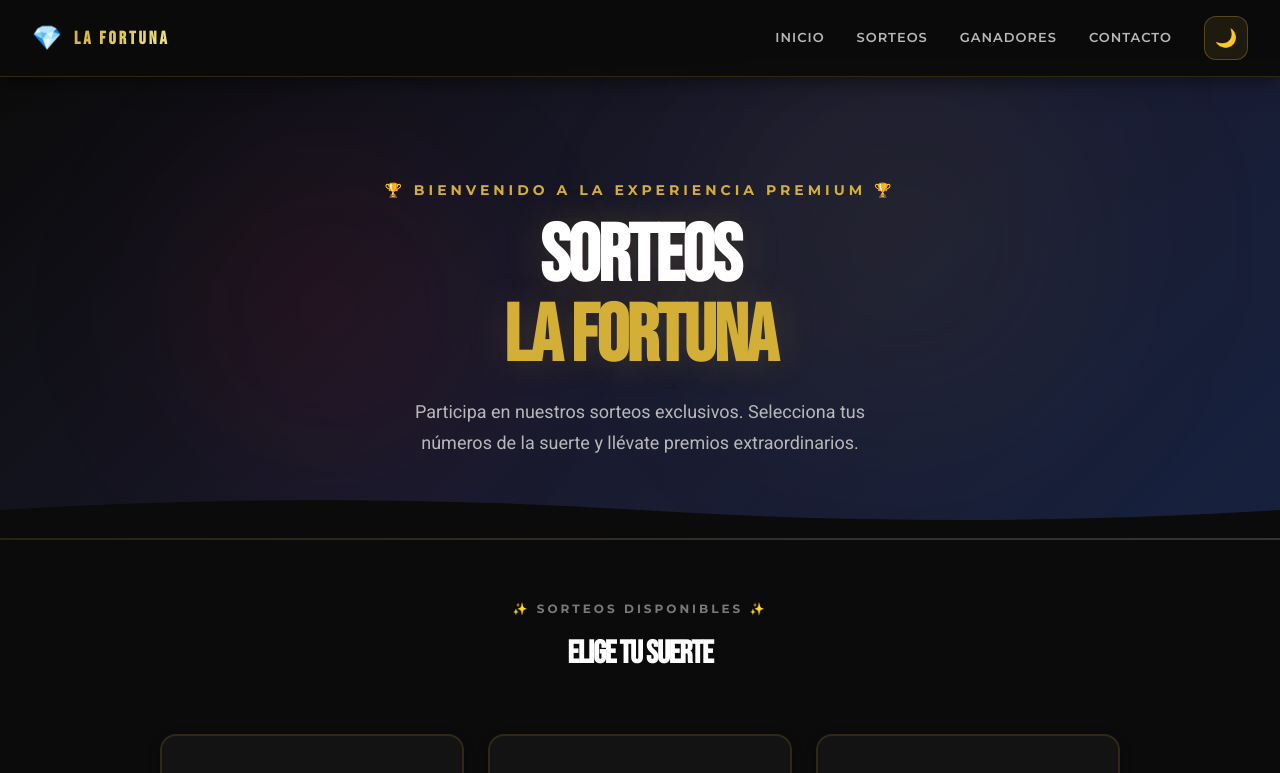
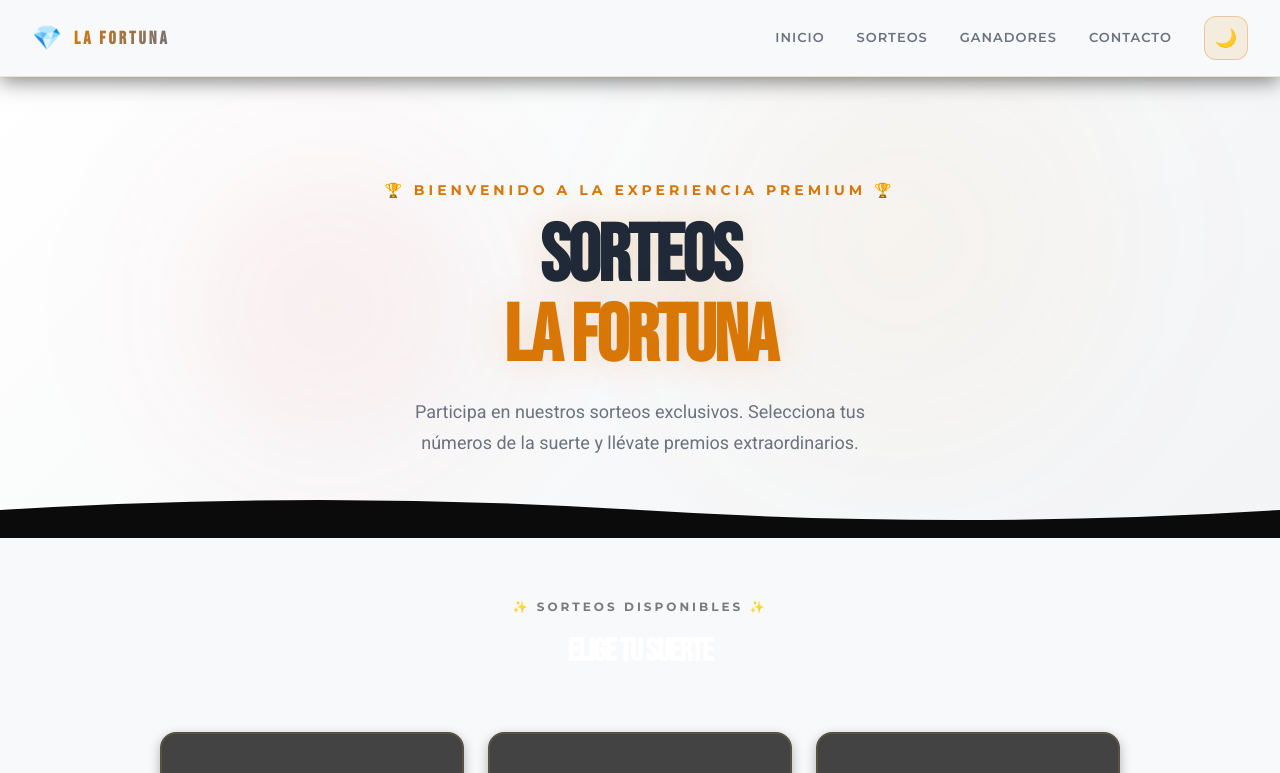
Before and after one commit to TeranHc/SorteosWeb, a Next.js app: page / in a window 1280 px wide. Shown: the top 773 px of the page. Built offline with nearby package versions, Linux system fonts and the light colour scheme.

Commit message:
Feat: Paleta dual (clásico premium + casino nocturno) con data-theme dinámico

```diff
--- a/src/app/globals.css
+++ b/src/app/globals.css
@@ -2,27 +2,35 @@
 @import "tailwindcss";
 
 :root {
-  /* Casino Palette */
-  --bg-main: #0B0B0B;
-  --bg-secondary: #161616;
-  --bg-elevated: #1E1E1E;
-  --primary-red: #C1121F;
-  --red-hover: #E63946;
-  --gold-accent: #D4AF37;
-  --gold-glow: rgba(212, 175, 55, 0.25);
-  --gold-border: rgba(212, 175, 55, 0.18);
+  /* MODO CLÁSICO: Paleta Premium Modern Light */
+  --bg-main: #F8F9FA;
+  --bg-main-rgb: 248, 249, 250;
+  --bg-secondary: #FFFFFF;
+  --bg-secondary-rgb: 255, 255, 255;
+  --bg-elevated: #F3F4F6;
+  --bg-elevated-rgb: 243, 244, 246;
+  --primary-red: #DC2626;
+  --primary-red-rgb: 220, 38, 38;
+  --red-hover: #B91C1C;
+  --gold-accent: #D97706;
+  --gold-accent-rgb: 217, 119, 6;
+  --gold-glow: rgba(217, 119, 6, 0.25);
+  --gold-border: rgba(217, 119, 6, 0.18);
 
-  /* Text Colors */
-  --text-primary: #FFFFFF;
-  --text-secondary: #B8B8B8;
-  --text-muted: #7A7A7A;
+  /* Text Colors - Modo Clásico */
+  --text-primary: #1F2937;
+  --text-primary-rgb: 31, 41, 55;
+  --text-secondary: #6B7280;
+  --text-secondary-rgb: 107, 114, 128;
+  --text-muted: #9CA3AF;
+  --text-muted-rgb: 156, 163, 175;
 
   /* Status Colors */
-  --success-green: #22C55E;
+  --success-green: #059669;
   --occupied-red: #FCA5A5;
 
   /* Borders */
-  --border-color: rgba(212, 175, 55, 0.18);
+  --border-color: rgba(217, 119, 6, 0.18);
 
   /* Spacing & Sizing */
   --radius-card: 16px;
@@ -34,6 +42,34 @@
   --font-ui: 'Montserrat', sans-serif;
   --font-body: 'Roboto', sans-serif;
   --font-numbers: 'Oswald', sans-serif;
+
+  --background: #F8F9FA;
+  --foreground: #1F2937;
+}
+
+/* MODO NOCTURNO: Paleta Casino Premium */
+[data-theme="dark"] {
+  --bg-main: #0B0B0B;
+  --bg-main-rgb: 11, 11, 11;
+  --bg-secondary: #161616;
+  --bg-secondary-rgb: 22, 22, 22;
+  --bg-elevated: #1E1E1E;
+  --bg-elevated-rgb: 30, 30, 30;
+  --primary-red: #C1121F;
+  --primary-red-rgb: 193, 18, 31;
+  --red-hover: #E63946;
+  --gold-accent: #D4AF37;
+  --gold-accent-rgb: 212, 175, 55;
+  --gold-glow: rgba(212, 175, 55, 0.25);
+  --gold-border: rgba(212, 175, 55, 0.18);
+
+  /* Text Colors - Modo Nocturno */
+  --text-primary: #FFFFFF;
+  --text-primary-rgb: 255, 255, 255;
+  --text-secondary: #B8B8B8;
+  --text-secondary-rgb: 184, 184, 184;
+  --text-muted: #7A7A7A;
+  --text-muted-rgb: 122, 122, 122;
 
   --background: #0B0B0B;
   --foreground: #FFFFFF;
--- a/src/app/page.js
+++ b/src/app/page.js
@@ -108,12 +108,13 @@ export default function SorteosPage() {
 
   return (
     <div
+      data-theme={darkMode ? "dark" : "light"}
       style={{
         minHeight: "100vh",
-        backgroundColor: "#0B0B0B",
-        color: "#FFFFFF",
+        backgroundColor: "var(--bg-main)",
+        color: "var(--text-primary)",
         fontFamily: "var(--font-body)",
-        transition: "background-color 0.3s ease",
+        transition: "background-color 0.3s ease, color 0.3s ease",
       }}
     >
       {/* ===== NAVBAR ===== */}
@@ -124,14 +125,14 @@ export default function SorteosPage() {
           left: 0,
           right: 0,
           zIndex: 1000,
-          backgroundColor: "rgba(11, 11, 11, 0.95)",
+          backgroundColor: `rgba(var(--bg-main-rgb), 0.95)`,
           backdropFilter: "blur(12px)",
-          borderBottom: "1px solid rgba(212, 175, 55, 0.18)",
+          borderBottom: `1px solid var(--gold-border)`,
           padding: "16px 32px",
           display: "flex",
           justifyContent: "space-between",
           alignItems: "center",
-          boxShadow: "0 4px 20px rgba(0, 0, 0, 0.5)",
+          boxShadow: `0 4px 20px rgba(0, 0, 0, 0.5)`,
         }}
       >
         {/* Brand */}
@@ -143,7 +144,7 @@ export default function SorteosPage() {
               fontWeight: "900",
               letterSpacing: "3px",
               fontFamily: "var(--font-brand)",
-              background: "linear-gradient(135deg, #D4AF37 0%, #F0E68C 100%)",
+              background: `linear-gradient(135deg, var(--gold-accent) 0%, var(--text-secondary) 100%)`,
               backgroundClip: "text",
               WebkitBackgroundClip: "text",
               WebkitTextFillColor: "transparent",
@@ -166,7 +167,7 @@ export default function SorteosPage() {
               key={item.name}
               href={item.link}
               style={{
-                color: "#B8B8B8",
+                color: "var(--text-secondary)",
                 textDecoration: "none",
                 fontSize: "13px",
                 fontWeight: "600",
@@ -177,10 +178,10 @@ export default function SorteosPage() {
                 position: "relative",
               }}
               onMouseEnter={(e) => {
-                e.target.style.color = "#D4AF37";
+                e.target.style.color = "var(--gold-accent)";
               }}
               onMouseLeave={(e) => {
-                e.target.style.color = "#B8B8B8";
+                e.target.style.color = "var(--text-secondary)";
               }}
               className="hidden sm:inline-block"
             >
@@ -192,9 +193,9 @@ export default function SorteosPage() {
           <button
             onClick={toggleDarkMode}
             style={{
-              background: "rgba(212, 175, 55, 0.1)",
-              border: "1px solid rgba(212, 175, 55, 0.3)",
-              color: "#D4AF37",
+              background: `rgba(var(--gold-accent-rgb), 0.1)`,
+              border: `1px solid rgba(var(--gold-accent-rgb), 0.3)`,
+              color: "var(--gold-accent)",
               width: "44px",
               height: "44px",
               borderRadius: "12px",
@@ -208,11 +209,11 @@ export default function SorteosPage() {
             }}
             title={darkMode ? "Modo claro" : "Modo oscuro"}
             onMouseEnter={(e) => {
-              e.target.style.background = "rgba(212, 175, 55, 0.2)";
-              e.target.style.boxShadow = "0 0 15px rgba(212, 175, 55, 0.2)";
+              e.target.style.background = `rgba(var(--gold-accent-rgb), 0.2)`;
+              e.target.style.boxShadow = `0 0 15px rgba(var(--gold-accent-rgb), 0.2)`;
             }}
             onMouseLeave={(e) => {
-              e.target.style.background = "rgba(212, 175, 55, 0.1)";
+              e.target.style.background = `rgba(var(--gold-accent-rgb), 0.1)`;
               e.target.style.boxShadow = "none";
             }}
           >
@@ -225,12 +226,14 @@ export default function SorteosPage() {
       <header
         id="inicio"
         style={{
-          background: "linear-gradient(135deg, #0B0B0B 0%, #1a1a2e 50%, #16213e 100%)",
+          background: darkMode
+            ? "linear-gradient(135deg, #0B0B0B 0%, #1a1a2e 50%, #16213e 100%)"
+            : "linear-gradient(135deg, #FFFFFF 0%, #F8F9FA 50%, #F3F4F6 100%)",
           padding: "120px 32px 80px",
           position: "relative",
           overflow: "hidden",
           marginTop: "60px",
-          borderBottom: "2px solid rgba(212, 175, 55, 0.15)",
+          borderBottom: `2px solid rgba(var(--Gold-accent-rgb), 0.15)`,
         }}
       >
         {/* Background Glows */}
@@ -241,7 +244,9 @@ export default function SorteosPage() {
             left: "10%",
             width: "400px",
             height: "400px",
-            background: "radial-gradient(circle, rgba(193, 18, 31, 0.15) 0%, transparent 70%)",
+            background: darkMode
+              ? "radial-gradient(circle, rgba(193, 18, 31, 0.15) 0%, transparent 70%)"
+              : "radial-gradient(circle, rgba(220, 38, 38, 0.1) 0%, transparent 70%)",
             borderRadius: "50%",
             filter: "blur(80px)",
             zIndex: 0,
@@ -254,7 +259,7 @@ export default function SorteosPage() {
             right: "10%",
             width: "500px",
             height: "500px",
-            background: "radial-gradient(circle, rgba(212, 175, 55, 0.1) 0%, transparent 70%)",
+            background: `radial-gradient(circle, rgba(var(--gold-accent-rgb), ${darkMode ? "0.1" : "0.08"}) 0%, transparent 70%)`,
             borderRadius: "50%",
             filter: "blur(100px)",
             zIndex: 0,
@@ -268,7 +273,7 @@ export default function SorteosPage() {
               fontSize: "14px",
               fontFamily: "var(--font-ui)",
               letterSpacing: "4px",
-              color: "#D4AF37",
+              color: "var(--gold-accent)",
               marginBottom: "16px",
               textTransform: "uppercase",
               fontWeight: "700",
@@ -281,20 +286,20 @@ export default function SorteosPage() {
               fontSize: "clamp(48px, 8vw, 80px)",
               fontFamily: "var(--font-brand)",
               fontWeight: "900",
-              color: "#FFFFFF",
+              color: "var(--text-primary)",
               margin: "0 0 12px",
               lineHeight: 1,
               letterSpacing: "-2px",
               textTransform: "uppercase",
-              textShadow: "0 0 40px rgba(212, 175, 55, 0.2)",
+              textShadow: `0 0 40px rgba(var(--gold-accent-rgb), 0.2)`,
             }}
           >
             Sorteos
-            <div style={{ color: "#D4AF37", display: "block" }}>La Fortuna</div>
+            <div style={{ color: "var(--gold-accent)", display: "block" }}>La Fortuna</div>
           </h1>
           <p
             style={{
-              color: "#B8B8B8",
+              color: "var(--text-secondary)",
               fontSize: "18px",
               margin: "20px auto 0",
               maxWidth: "520px",
@@ -1175,7 +1180,7 @@ export default function SorteosPage() {
             {/* Instructions */}
             <p
               style={{
-                color: "#7A7A7A",
+                color: "var(--text-muted)",
                 fontSize: "12px",
                 marginBottom: "28px",
                 fontFamily: "var(--font-body)",
```
